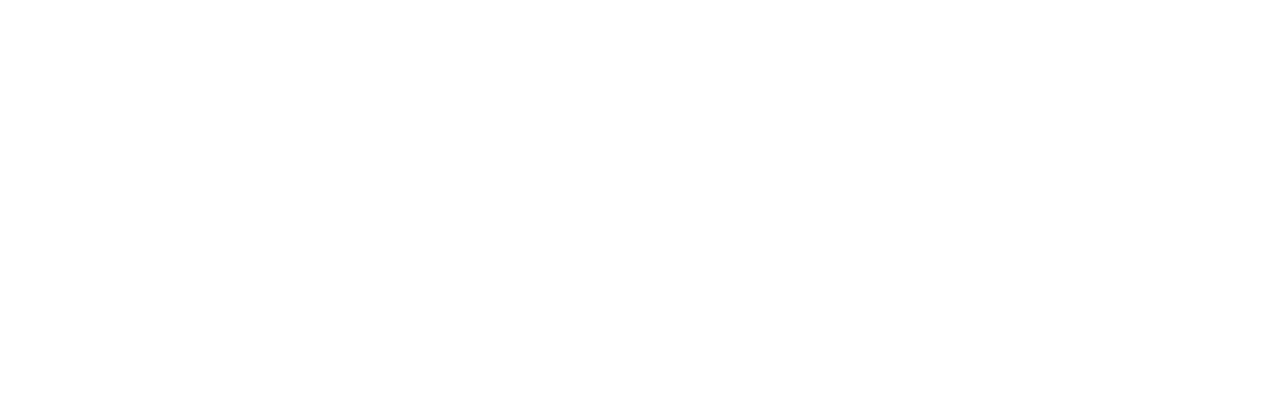
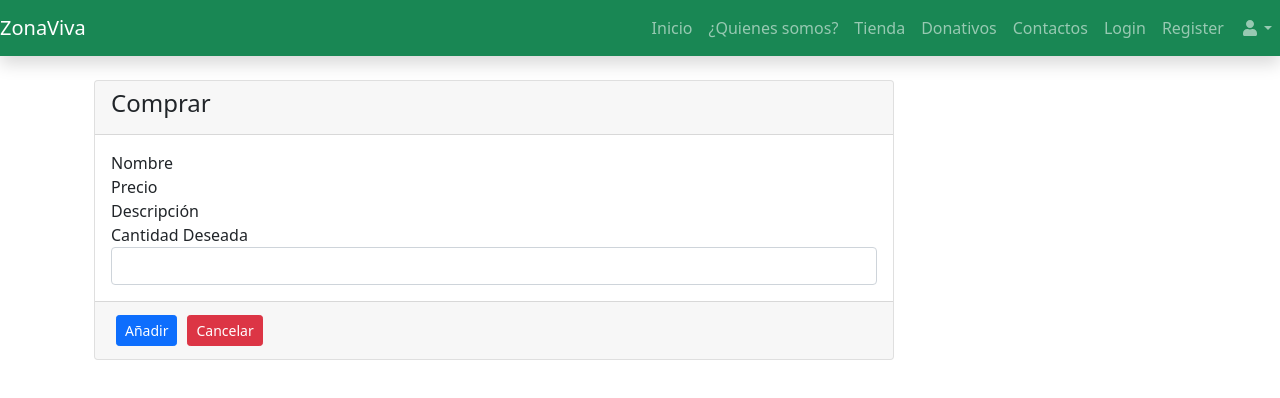
Before and after one commit to Feeramezquita/ZonaViva, a React (Create React App) app in the folder frontend/: page /orden in a window 1280 px wide. Shown: the top 398 px of the page. Built offline with nearby package versions, Linux system fonts and the light colour scheme.

Commit message:
basic form

```diff
--- a/frontend/package.json
+++ b/frontend/package.json
@@ -6,6 +6,8 @@
     "@fortawesome/fontawesome-svg-core": "^1.2.36",
     "@fortawesome/free-solid-svg-icons": "^5.15.4",
     "@fortawesome/react-fontawesome": "^0.1.16",
+    "@material-ui/core": "^4.12.3",
+    "@material-ui/icons": "^4.11.2",
     "@testing-library/jest-dom": "^5.15.0",
     "@testing-library/react": "^11.2.7",
     "@testing-library/user-event": "^12.8.3",
@@ -16,12 +18,9 @@
     "react-dom": "^17.0.2",
     "react-router-dom": "^5.3.0",
     "react-scripts": "4.0.3",
-<<<<<<< HEAD
     "sweetalert": "^2.1.2",
-=======
     "sweetalert2": "^11.2.0",
     "sweetalert2-react-content": "^4.2.0",
->>>>>>> develop
     "web-vitals": "^1.1.2"
   },
   "scripts": {
--- a/frontend/src/App.js
+++ b/frontend/src/App.js
@@ -12,6 +12,7 @@
 import Store from './components/frontend/Store';
 import Nosotros from './components/frontend/Nosotros';
 import Contactanos from './components/frontend/Contactanos';
+import Orden from './components/frontend/Orden';
 
 axios.defaults.baseURL = window.apiURL
 axios.defaults.headers.post['Content-Type'] = 'application/json';
@@ -50,6 +51,7 @@
           <Route path="/contactanos" component={Contactanos} />
           <Route path="/store" component={Store} />
           <Route path="/admin" name="Admin" render={(props) => <MasterLayout {...props} />} />
+          <Route path="/orden" component={Orden} />
         </Switch>
       </Router>
     </div>
--- /dev/null
+++ b/frontend/src/components/frontend/Item.js
@@ -0,0 +1,33 @@
+import React from 'react';
+import { Link } from 'react-router-dom';
+import Orden from './Orden';
+
+
+function Item(props) {
+
+    return (
+                <div className="col-md-4 mt-4 mt-sm-0 card-container">
+                    <div className="card text-center product p-4 pt-5 border-0 h-100 rounded-0">
+                        <img
+                            className="img-fluid d-block mx-auto"
+                            src="https://raw.githubusercontent.com/solodev/bootstrap-cards-shopping-cart/master/images/gear-glasses.jpg"
+                            alt="Pilot Aviator Glasses Gear Image"
+                        />
+                        <div className="card-body p-4 py-0 h-xs-440p">
+                            <h5 className="card-title font-weight-semi-bold mb-3 w-xl-220p mx-auto">
+                                {props.nombre}
+                            </h5>
+                            <p className="price">${props.precio}</p>
+                        </div>
+                        <div>
+                        </div>
+                        <p className="btn w-100 px-4 mx-auto">
+                            <Link to='/orden' className="btn btn-secondary">Comprar</Link>
+                        </p>
+                    </div>
+                </div>
+
+    )
+}
+
+export default Item
--- /dev/null
+++ b/frontend/src/components/frontend/Orden.js
@@ -0,0 +1,66 @@
+import React, { useEffect, useState } from 'react';
+import Navbar from '../../layouts/frontend/Navbar';
+import { Link } from 'react-router-dom';
+
+
+function Orden(props) {
+
+    function handleSubmit(event) {
+    }
+    console.log(props);
+    return (
+        <div>
+            <Navbar />
+            <div className="container px-4 " >
+            <div className="card tarjeta mt-4">
+                <div className="card-header">
+                    <h4> Comprar
+                    </h4>
+                </div>
+                <form onSubmit={handleSubmit}>
+                    <div className="card-body ">
+                        <div className="form-group">
+                            <label>Nombre</label>
+                        </div>
+                        <div className="form-group">
+                            <label>Precio</label>
+                            <div className="input-group">
+
+                            </div>
+                        </div>
+                        <div className="form-group">
+                            <label htmlFor="exampleFormControlTextarea1">Descripción</label>
+
+                        </div>
+                        <div className="form-group">
+                            <label htmlFor="exampleFormControlSelect2">Cantidad Deseada</label>
+                            <input
+                                type="number"
+                                class="form-control"
+                                name="qty"
+                            />
+                        </div>
+                        {/* <div className="form-group archivo">
+                            <input
+                                type="file"
+                                className="form-control-file"
+                                id="exampleFormControlFile1"
+                            />
+                        </div> */}
+                    </div>
+                    <div className="card-footer">
+                        <div className="form-row">
+                            <button type="submit" className="btn btn-primary btn-sm mr-1 botones"> Añadir</button>
+                            <Link to="/admin/Productos" className="btn btn-danger btn-sm botones"> Cancelar</Link>
+                        </div>
+                    </div>
+                </form>
+
+            </div>
+        </div>
+        </div>
+
+    )
+}
+
+export default Orden
--- a/frontend/src/components/frontend/Store.js
+++ b/frontend/src/components/frontend/Store.js
@@ -1,82 +1,32 @@
-import React from 'react'
+import React, { useEffect, useState } from 'react';
 import Navbar from '../../layouts/frontend/Navbar';
 import '../frontend/styles/Store.css';
-
+import axios from 'axios';
+import Item from './Item';
 
 
 function Store() {
+
+    const [items, setItems] = useState([]);
+    useEffect(() => {
+        axios.get('/api/admin/productos').then(response => { setItems(response.data) });
+    }, []);
+
+    const itemsLista = items.map(item => {
+        return (
+            <Item key={item.id_item} id={item.id_item}
+                nombre={item.nombre_item} precio={item.cuota_recuperacion}
+                cantidad={item.num_productos} />
+        )
+    });
+
     return (
         <div>
             <Navbar />
-            <div className="row px-5 pt-5">
-                <div className="col-md-4 mt-4 mt-sm-0 card-container">
-                    <div className="card text-center product p-4 pt-5 border-0 h-100 rounded-0">
-                        <img
-                            className="img-fluid d-block mx-auto"
-                            src="https://raw.githubusercontent.com/solodev/bootstrap-cards-shopping-cart/master/images/gear-glasses.jpg"
-                            alt="Pilot Aviator Glasses Gear Image"
-                        />
-                        <div className="card-body p-4 py-0 h-xs-440p">
-                            <h5 className="card-title font-weight-semi-bold mb-3 w-xl-220p mx-auto">
-                                Pilot Aviator Glasses
-                            </h5>
-                            <p className="price">$45.00</p>
-                        </div>
-                        <p className="btn w-100 px-4 mx-auto">
-                            <input
-                                type="submit"
-                                className="btn btn-dark btn-lg w-100"
-                                name="add-button"
-                                defaultValue="Buy Now"
-                            />
-                        </p>
-                    </div>
-                </div>
-                <div className="col-md-4 mt-4 mt-sm-0 card-container">
-                    <div className="card text-center product p-4 pt-5 border-0 h-100 rounded-0">
-                        <img
-                            className="img-fluid d-block mx-auto"
-                            src="https://raw.githubusercontent.com/solodev/bootstrap-cards-shopping-cart/master/images/gear-hat.jpg"
-                            alt="Command Hats Gear Image"
-                        />
-                        <div className="card-body p-4 py-0 h-xs-440p">
-                            <h5 className="card-title font-weight-semi-bold mb-3 w-xl-220p mx-auto">
-                                Command Hats
-                            </h5>
-                            <p className="price">$15.00</p>
-                        </div>
-                        <p className="btn w-100 px-4 text-center mx-auto">
-                            <input
-                                type="submit"
-                                className="btn btn-dark btn-lg w-100"
-                                name="add-button"
-                                defaultValue="Buy Now"
-                            />
-                        </p>
-                    </div>
-                </div>
-                <div className="col-md-4 mt-4 mt-sm-0 card-container">
-                    <div className="card text-center product p-4 pt-5 border-0 h-100 rounded-0">
-                        <img
-                            className="img-fluid d-block mx-auto"
-                            src="https://raw.githubusercontent.com/solodev/bootstrap-cards-shopping-cart/master/images/gear-tshirt.jpg"
-                            alt="Mission T-Shirts Gear Image"
-                        />
-                        <div className="card-body p-4 py-0 h-xs-440p">
-                            <h5 className="card-title font-weight-semi-bold mb-3 w-xl-220p mx-auto">
-                                Mission T-Shirts
-                            </h5>
-                            <p className="price">$25.00</p>
-                        </div>
-                        <p className="btn w-100 px-4 mx-auto">
-                            <input
-                                type="submit"
-                                className="btn btn-dark btn-lg w-100"
-                                name="add-button"
-                                defaultValue="Buy Now"
-                            />
-                        </p>
-                    </div>
+
+            <div className="container">
+                <div className="row">
+                    {itemsLista}
                 </div>
             </div>
 
--- /dev/null
+++ b/frontend/src/components/frontend/styles/Item.css
@@ -0,0 +1,5 @@
+.card-img-top {
+    width: 15vw;
+    height: 15vw;
+    object-fit: cover;
+}
```
Also changed, not shown: frontend/src/components/admin/Producto.js (line endings or trailing spaces), 1 other file (tests, documents, lock files or other folders).
